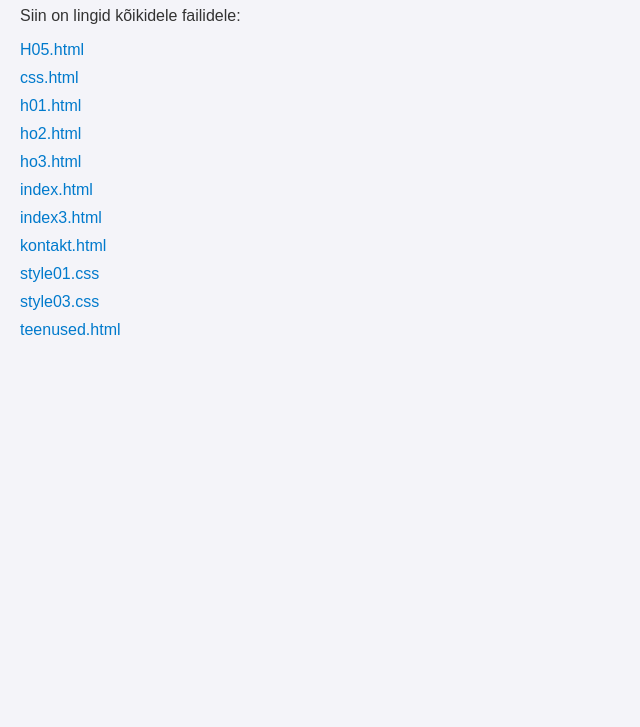
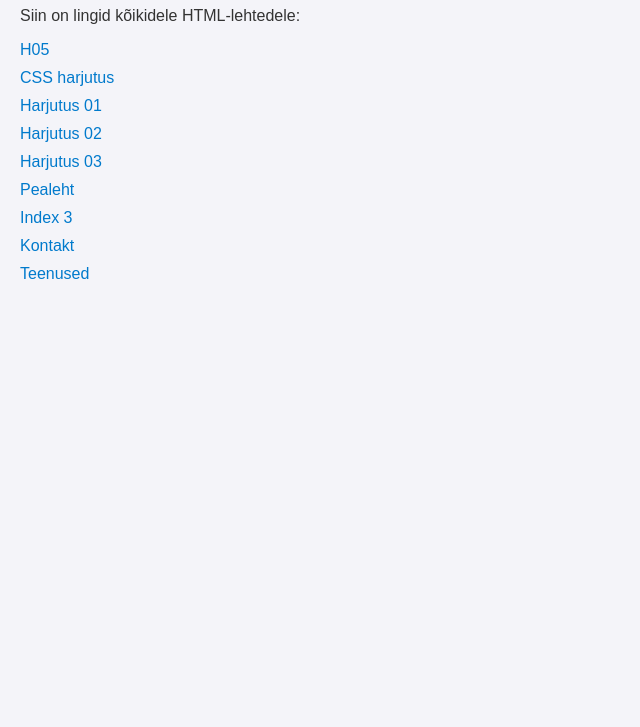
Before and after one commit to Kr1ss22/Kr1ss22.github.io, a plain HTML site: page index.html in a window 1280 px wide. Shown: the part 73-800 px from the top of the page, without its empty margins (0-640 px from the left). Drawn offline with Linux system fonts and the light colour scheme.

Commit message:
Update index.html

```diff
--- a/index.html
+++ b/index.html
@@ -3,7 +3,7 @@
 <head>
     <meta charset="UTF-8">
     <meta name="viewport" content="width=device-width, initial-scale=1.0">
-    <title>Minu Failid</title>
+    <title>Minu Lingid</title>
     <style>
         body {
             font-family: Arial, sans-serif;
@@ -31,20 +31,18 @@
     </style>
 </head>
 <body>
-    <h1>Minu Failide Lingid</h1>
-    <p>Siin on lingid kõikidele failidele:</p>
+    <h1>Minu HTML-lehed</h1>
+    <p>Siin on lingid kõikidele HTML-lehtedele:</p>
     <ul>
-        <li><a href="H05.html">H05.html</a></li>
-        <li><a href="css.html">css.html</a></li>
-        <li><a href="h01.html">h01.html</a></li>
-        <li><a href="ho2.html">ho2.html</a></li>
-        <li><a href="ho3.html">ho3.html</a></li>
-        <li><a href="index.html">index.html</a></li>
-        <li><a href="index3.html">index3.html</a></li>
-        <li><a href="kontakt.html">kontakt.html</a></li>
-        <li><a href="style01.css">style01.css</a></li>
-        <li><a href="style03.css">style03.css</a></li>
-        <li><a href="teenused.html">teenused.html</a></li>
+        <li><a href="H05.html">H05</a></li>
+        <li><a href="css.html">CSS harjutus</a></li>
+        <li><a href="h01.html">Harjutus 01</a></li>
+        <li><a href="ho2.html">Harjutus 02</a></li>
+        <li><a href="ho3.html">Harjutus 03</a></li>
+        <li><a href="index.html">Pealeht</a></li>
+        <li><a href="index3.html">Index 3</a></li>
+        <li><a href="kontakt.html">Kontakt</a></li>
+        <li><a href="teenused.html">Teenused</a></li>
     </ul>
 </body>
 </html>
```
